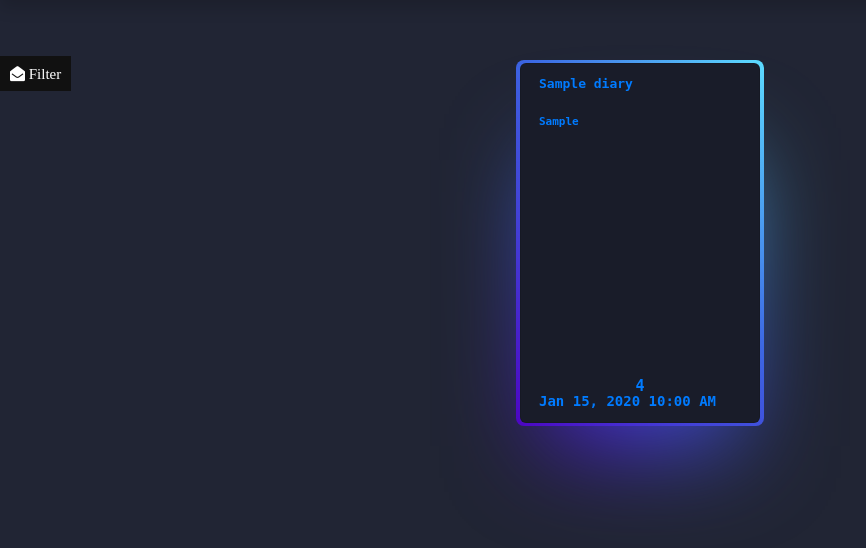
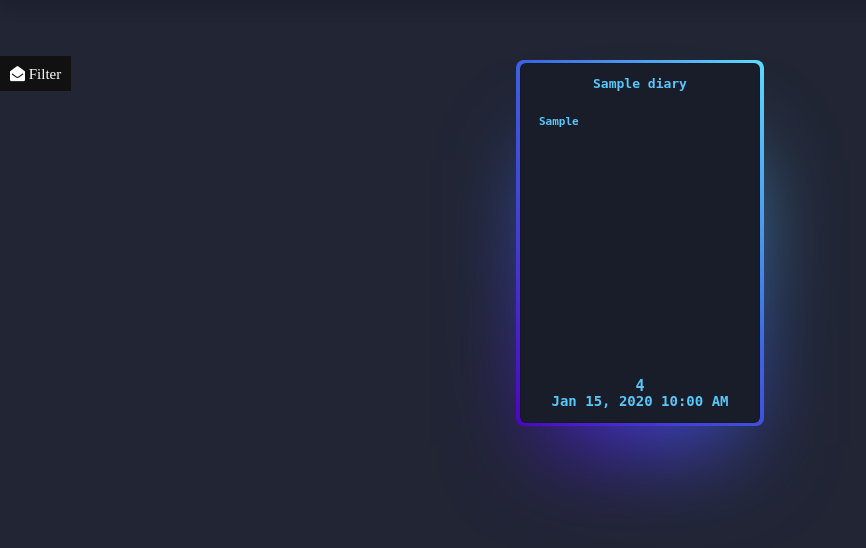
Before and after one commit to Nipun4338/diary, a PHP site: page /profile in a window 1280 px wide. Shown: the part 72-620 px from the top of the page, without its empty margins (0-866 px from the left). Run offline with PHP 8.4, Linux system fonts and the light colour scheme; the visitor is signed in with stand-in values (Sample User, id 1); tables that the repository leaves empty hold one stand-in row (values such as "Sample post"); data that the repository does not hold is empty; some libraries are stand-ins or nearby versions.

Commit message:
design improved

```diff
--- a/card.css
+++ b/card.css
@@ -87,6 +87,8 @@
   position: absolute;
   font-weight: bolder;
   top: 10px;
+  left: 0;
+  right: 0;
 }
 
 .card .story{
@@ -107,6 +109,8 @@
   font-size: 14px;
   position: absolute;
   bottom: 10px;
+  left: 0;
+  right: 0;
 }
 
 .card .rating{
--- a/profile.php
+++ b/profile.php
@@ -139,9 +139,8 @@
        {
        foreach ($data as $row1) {
         ?>
-       <div class="card">
+       <div class="card" onclick="document.location='read?id=<?php echo $row1['diary_id']?>'">
          <div class="container-fluid">
-           <a href="read?id=<?php echo $row1['diary_id']?>">
            <div class="title">
              <?php echo $row1["diary_name"]; ?>
            </div>
@@ -154,7 +153,6 @@
            <div class="rating">
              <?php echo $row1["rating"] ?>
            </div>
-           </a>
          </div>
         </div>
 
--- a/read.php
+++ b/read.php
@@ -57,13 +57,13 @@
         <div class="rating">
           Rating: <?php echo $row1["rating"]; ?>
         </div>
-        <div class="story">
+        <div class="story" style="left:0">
           <?php echo html_entity_decode(nl2br($row1["story"])); ?>
         </div>
         <div class="privacy">
           Privacy: <?php echo $row1["diary_status"]; ?>
         </div>
-        <div class="">
+        <div class="date2">
           Last Modified: <?php echo date('M j, Y g:i A', strtotime($row1["modified_date"])) ?>
         </div>
       <?php
```
Also changed, not shown: card2.css (+11 -6 lines).
